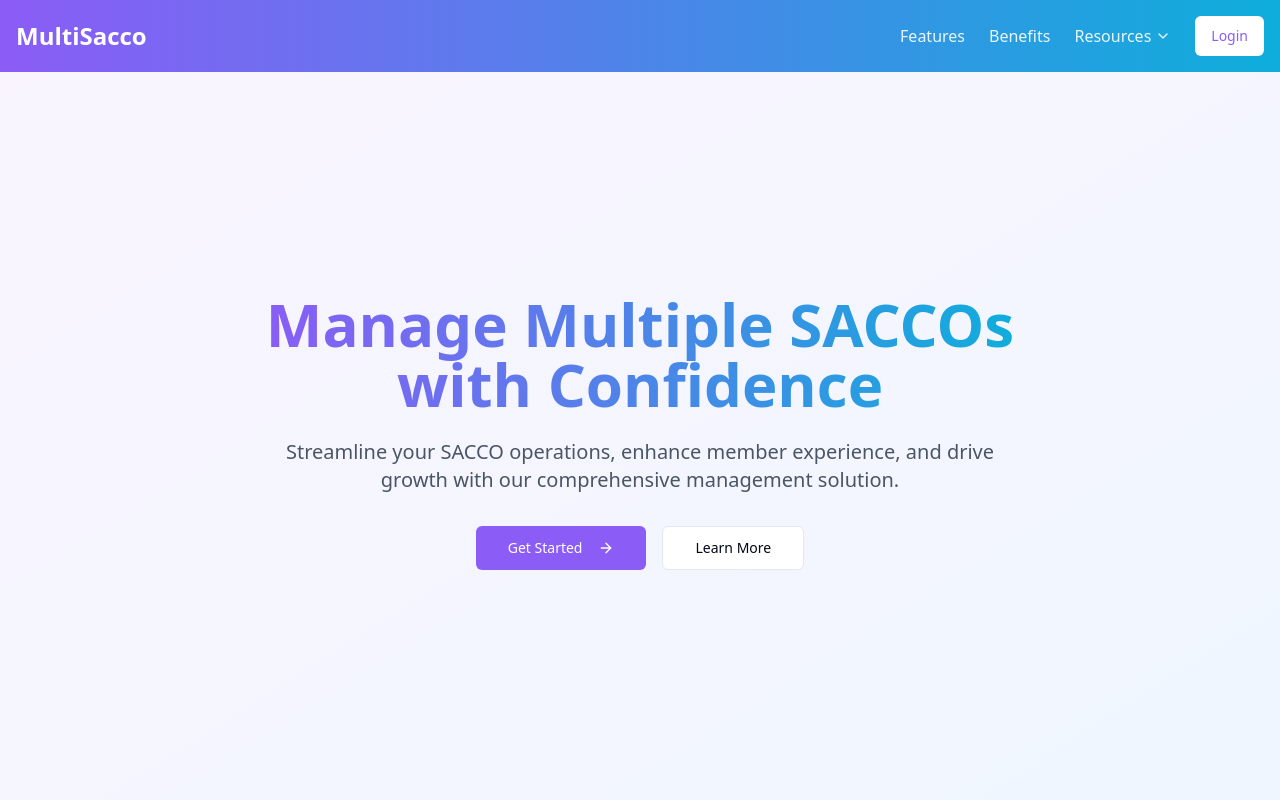
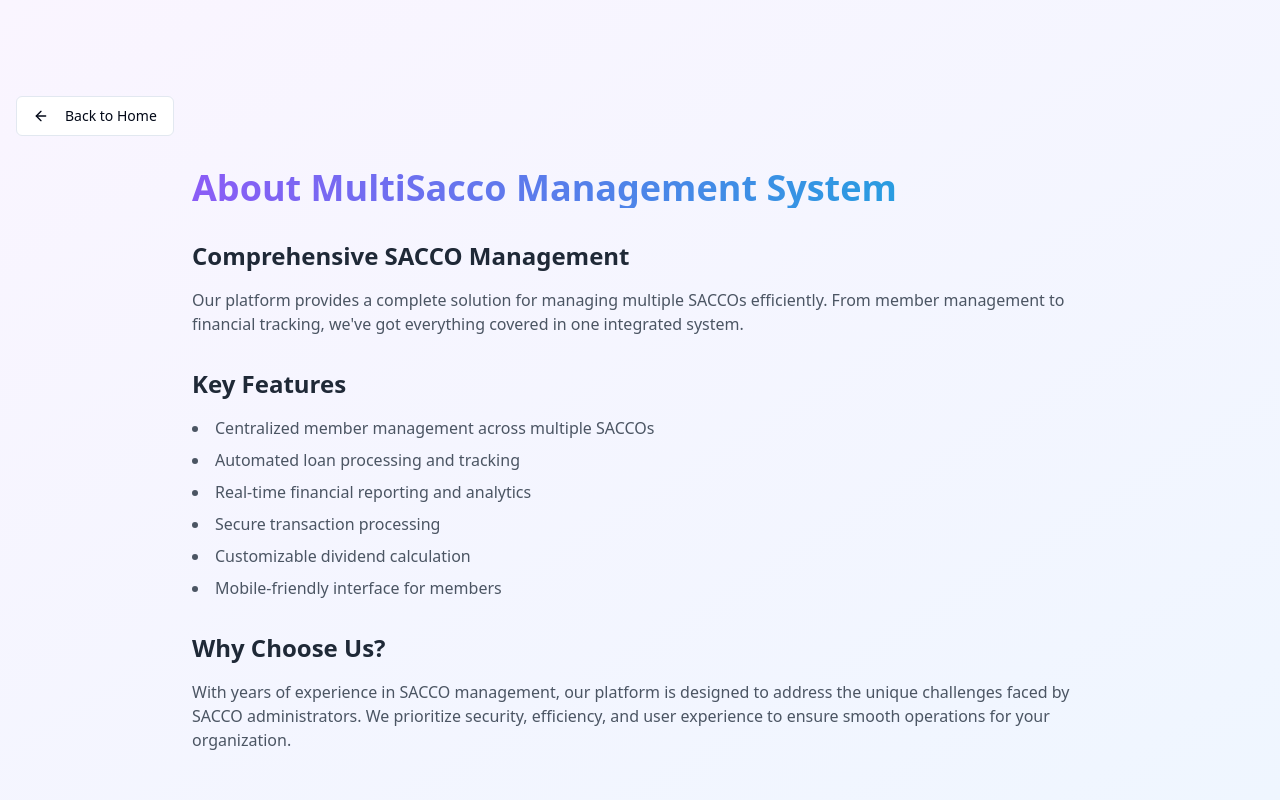
Before and after one commit to yohannesgk/Landing-Page, a React (Vite) app: page /learn-more in a window 1280 px wide. Shown: the top 800 px of the page. Built offline with nearby package versions, Linux system fonts and the light colour scheme.

Commit message:
Update navigation for buttons
- Modify the "Get Started" button to navigate to the login page.
- Implement a new page for "Learn More" with additional information and a back link to return home.
[skip gpt_engineer]

```diff
--- a/src/App.tsx
+++ b/src/App.tsx
@@ -2,8 +2,9 @@ import { Toaster } from "@/components/ui/toaster";
 import { Toaster as Sonner } from "@/components/ui/sonner";
 import { TooltipProvider } from "@/components/ui/tooltip";
 import { QueryClient, QueryClientProvider } from "@tanstack/react-query";
-import { BrowserRouter } from "react-router-dom";
+import { BrowserRouter, Routes, Route } from "react-router-dom";
 import Index from "./pages/Index";
+import LearnMore from "./pages/LearnMore";
 
 const queryClient = new QueryClient();
 
@@ -13,7 +14,10 @@ const App = () => (
       <TooltipProvider>
         <Toaster />
         <Sonner />
-        <Index />
+        <Routes>
+          <Route path="/" element={<Index />} />
+          <Route path="/learn-more" element={<LearnMore />} />
+        </Routes>
       </TooltipProvider>
     </QueryClientProvider>
   </BrowserRouter>
--- a/src/components/Hero.tsx
+++ b/src/components/Hero.tsx
@@ -1,5 +1,6 @@
 import { Button } from "@/components/ui/button";
 import { ArrowRight } from "lucide-react";
+import { Link } from "react-router-dom";
 
 const Hero = () => {
   return (
@@ -19,8 +20,10 @@ const Hero = () => {
                 <ArrowRight className="ml-2 h-5 w-5" />
               </a>
             </Button>
-            <Button variant="outline" size="lg">
-              Learn More
+            <Button asChild variant="outline" size="lg">
+              <Link to="/learn-more">
+                Learn More
+              </Link>
             </Button>
           </div>
         </div>
--- /dev/null
+++ b/src/pages/LearnMore.tsx
@@ -0,0 +1,56 @@
+import { Button } from "@/components/ui/button";
+import { ArrowLeft } from "lucide-react";
+import { Link } from "react-router-dom";
+
+const LearnMore = () => {
+  return (
+    <div className="min-h-screen bg-gradient-to-br from-purple-50 to-blue-50 pt-16">
+      <div className="container mx-auto px-4 py-8">
+        <Button asChild variant="outline" className="mb-8">
+          <Link to="/">
+            <ArrowLeft className="mr-2 h-5 w-5" />
+            Back to Home
+          </Link>
+        </Button>
+
+        <div className="max-w-4xl mx-auto space-y-8">
+          <h1 className="text-4xl font-bold bg-gradient-to-r from-primary to-secondary bg-clip-text text-transparent">
+            About MultiSacco Management System
+          </h1>
+
+          <section className="space-y-4">
+            <h2 className="text-2xl font-semibold text-gray-800">Comprehensive SACCO Management</h2>
+            <p className="text-gray-600">
+              Our platform provides a complete solution for managing multiple SACCOs efficiently.
+              From member management to financial tracking, we've got everything covered in one
+              integrated system.
+            </p>
+          </section>
+
+          <section className="space-y-4">
+            <h2 className="text-2xl font-semibold text-gray-800">Key Features</h2>
+            <ul className="list-disc list-inside space-y-2 text-gray-600">
+              <li>Centralized member management across multiple SACCOs</li>
+              <li>Automated loan processing and tracking</li>
+              <li>Real-time financial reporting and analytics</li>
+              <li>Secure transaction processing</li>
+              <li>Customizable dividend calculation</li>
+              <li>Mobile-friendly interface for members</li>
+            </ul>
+          </section>
+
+          <section className="space-y-4">
+            <h2 className="text-2xl font-semibold text-gray-800">Why Choose Us?</h2>
+            <p className="text-gray-600">
+              With years of experience in SACCO management, our platform is designed to address
+              the unique challenges faced by SACCO administrators. We prioritize security,
+              efficiency, and user experience to ensure smooth operations for your organization.
+            </p>
+          </section>
+        </div>
+      </div>
+    </div>
+  );
+};
+
+export default LearnMore;
```
